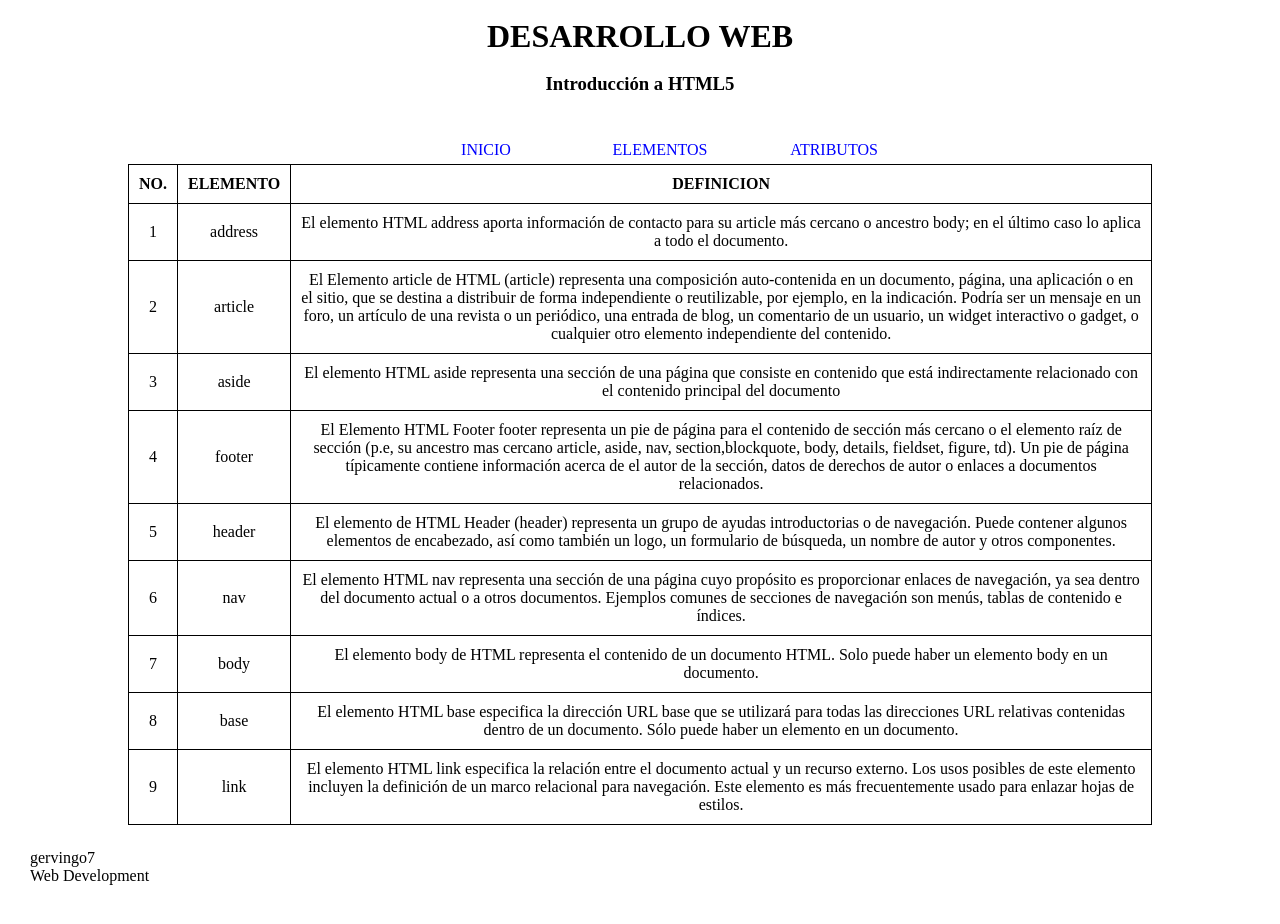
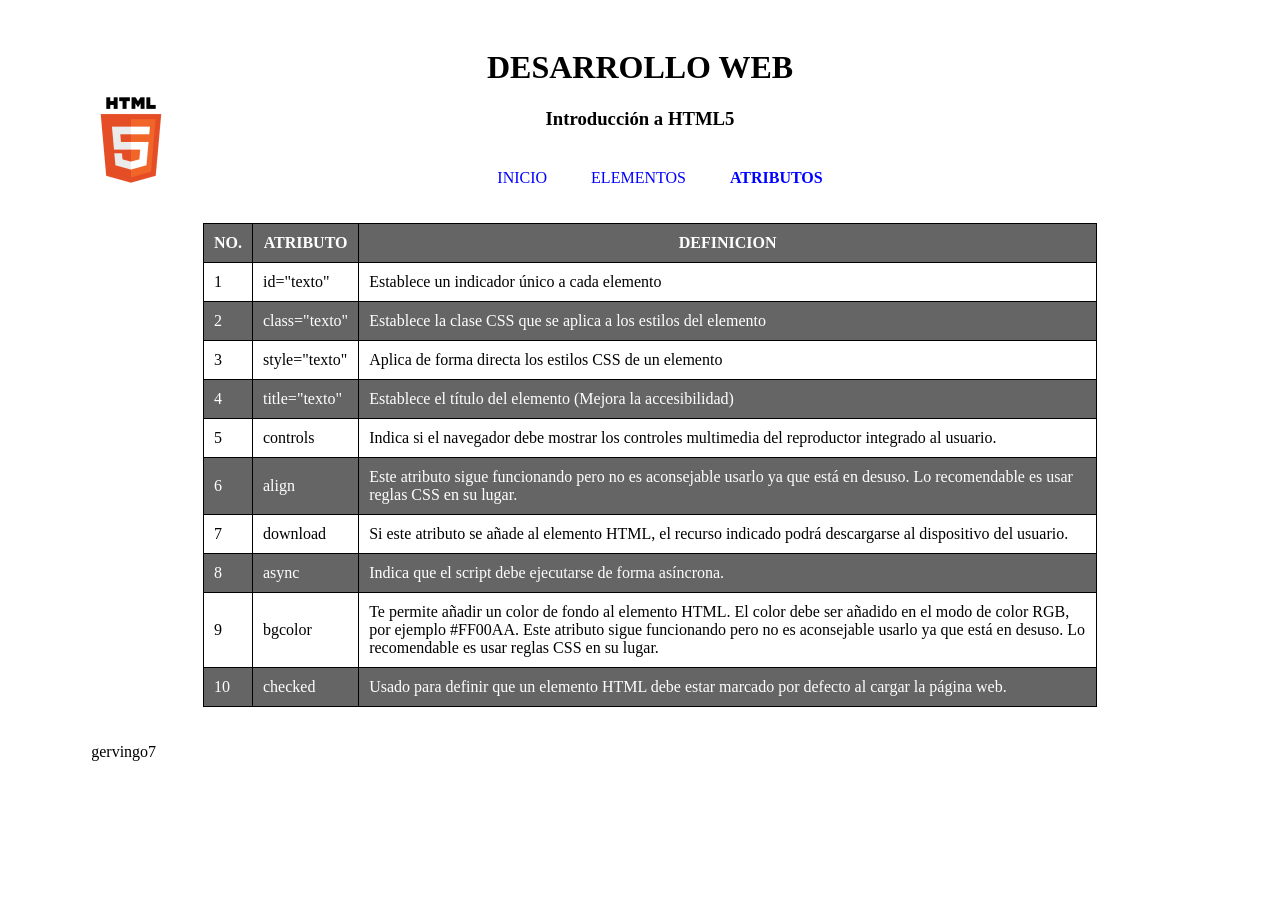
Before and after one commit to gervingo7/gervingo7.github.io, a plain HTML site: page atributos.html in a window 1280 px wide. After the commit the page ends 805 px from the top, so only its background shows below. Drawn offline with Linux system fonts and the light colour scheme.

Commit message:
Add files via upload

```diff
--- a/atributos.html
+++ b/atributos.html
@@ -8,89 +8,89 @@
     <link rel="stylesheet" href="diseño.css" type="text/css"/>
 </head>
 <body>
-    <br>
-    <h1><Center>DESARROLLO WEB</Center></h1>
-    <br>
-    <h3><center>Introducción a HTML5</center></h3>
+    <div class="contenedor">
+        <header>
+            <div class="logo">
+                <img src="html5.png" alt="">
+            </div>
+            <div>
+                <h1>DESARROLLO WEB</h1>
+                <h3>Introducción a HTML5</h3>
+            </div>
+        </header>
 <nav>
     <ul>
-           <br>
-           <br>
         <li><a href="index.html">INICIO</a></li>
         <li><a href="elementos.html">ELEMENTOS</a></li>
-           <li><a href="atributos.html">ATRIBUTOS</a></li>
+        <li><b><a href="atributos.html">ATRIBUTOS</a></b></li>
     </ul>
 </nav>
-   <main class="main">
-    <table style="width: 80%;">
+
+<section class="mainA">
+    <table>
         <tr>
             <th>NO.</th>
-            <th>ELEMENTO</th>
+            <th>ATRIBUTO</th>
             <th>DEFINICION</th>
         </tr>
         <tr>
             <td>1</td>
-            <td>address</td>
-            <td>El elemento HTML address aporta información de contacto para su article más cercano o ancestro body;
-                en el último caso lo aplica a todo el documento.</td>
+            <td>id="texto"</td>
+            <td>Establece un indicador único a cada elemento</td>
         </tr>
         <tr>
             <td>2</td>
-            <td>article</td>
-            <td>El Elemento article de HTML (article) representa una composición auto-contenida en un documento, página,
-                una aplicación o en el sitio, que se destina a distribuir de forma independiente o reutilizable, por ejemplo,
-                en la indicación. Podría ser un mensaje en un foro, un artículo de una revista o un periódico, una entrada de blog,
-                un comentario de un usuario, un widget interactivo o gadget, o cualquier otro elemento independiente del contenido. </td>
+            <td>class="texto"</td>
+            <td>Establece la clase CSS que se aplica a los estilos del elemento </td>
         </tr>
         <tr>
             <td>3</td>
-            <td>aside</td>
-            <td>El elemento HTML aside representa una sección de una página que consiste en contenido que está indirectamente relacionado
-                 con el contenido principal del documento </td>
+            <td>style="texto"</td>
+            <td>Aplica de forma directa los estilos CSS de un elemento </td>
         </tr>
         <tr>
             <td>4</td>
-            <td>footer</td>
-            <td>El Elemento HTML Footer footer representa un pie de página para el contenido de sección más cercano o el elemento raíz de
-                sección (p.e, su ancestro mas cercano article, aside, nav, section,blockquote, body, details, fieldset, figure, td). Un pie
-                de página típicamente contiene información acerca de el autor de la sección, datos de derechos de autor o enlaces a documentos relacionados.</td>
+            <td>title="texto"</td>
+            <td>Establece el título del elemento (Mejora la accesibilidad)</td>
         </tr>
         <tr>
             <td>5</td>
-            <td>header</td>
-            <td>El elemento de HTML Header (header) representa un grupo de ayudas introductorias o de navegación. Puede contener algunos elementos de encabezado,
-                así como también un logo, un formulario de búsqueda, un nombre de autor y otros componentes. </td>
+            <td>controls</td>
+            <td>Indica si el navegador debe mostrar los controles multimedia del reproductor integrado al usuario. </td>
         </tr>
         <tr>
             <td>6</td>
-            <td>nav</td>
-            <td>El elemento HTML nav representa una sección de una página cuyo propósito es proporcionar enlaces de navegación, ya sea dentro del documento actual o
-                a otros documentos. Ejemplos comunes de secciones de navegación son menús, tablas de contenido e índices. </td>
+            <td>align</td>
+            <td>Este atributo sigue funcionando pero no es aconsejable usarlo ya que está en desuso. Lo recomendable es usar reglas CSS en su lugar. </td>
         </tr>
         <tr>
             <td>7</td>
-            <td>body</td>
-            <td>El elemento body de HTML representa el contenido de un documento HTML. Solo puede haber un elemento body en un documento.</td>
+            <td>download</td>
+            <td>Si este atributo se añade al elemento HTML, el recurso indicado podrá descargarse al dispositivo del usuario.</td>
         </tr>
         <tr>
-        <tr>
             <td>8</td>
-            <td>base</td>
-            <td>El elemento HTML base especifica la dirección URL base que se utilizará para todas las direcciones URL relativas contenidas dentro de un documento.
-                 Sólo puede haber un elemento en un documento.  </td>
+            <td>async</td>
+            <td>Indica que el script debe ejecutarse de forma asíncrona. </td>
         </tr>
         <tr>
             <td>9</td>
-            <td>link</td>
-            <td>El elemento HTML link especifica la relación entre el documento actual y un recurso externo. Los usos posibles de este elemento incluyen la definición
-                de un marco relacional para navegación. Este elemento es más frecuentemente usado para enlazar hojas de estilos.  </td>
+            <td>bgcolor</td>
+            <td>Te permite añadir un color de fondo al elemento HTML. El color debe ser añadido en el modo de color RGB, por ejemplo #FF00AA.
+                Este atributo sigue funcionando pero no es aconsejable usarlo ya que está en desuso. Lo recomendable es usar reglas CSS en su lugar. </td>
+        </tr>
+        <tr>
+            <td>10</td>
+            <td>checked</td>
+            <td>Usado para definir que un elemento HTML debe estar marcado por defecto al cargar la página web. </td>
         </tr>
     </table>
 
-   </main>
+
+</section>
     <footer class="footer">
         <p>gervingo7</p>
-       <p>Web Development</p>
     </footer>
+</div>
    </body>
 </html>
--- a/diseño.css
+++ b/diseño.css
@@ -1,19 +1,39 @@
-*{
 
-    margin: 0;
+body{
+    background-color: white;
+}
+.contenedor{
+    width: 100%;
+    margin: 0 auto;
+    max-width: 90%;
+    overflow: hidden;
 }
 .header{
+    display: flex;
+    padding: 10px;
+    box-sizing: border-box;
+}
+header h1, h3{
     width: 100%;
-    height: 100px;
-
+    text-align: center;
+}
+.logo{
+   display: flex;
+   padding: 10px;
+}
+.logo img{
+    position:absolute;
+    top: 90px;
+    width: 100px;
 }
 .nav{
     width: 100%;
-    height: 100px;
+    align-items: center;
 }
 nav ul{
+    text-align: center;
     list-style-type: none;
-    text-align: center;
+    box-sizing: border-box;
 }
 nav li{
     display: inline-flex;
@@ -21,52 +41,85 @@ nav li{
 nav a{
     text-decoration: none;
     color: blue;
-    padding: 10px;
-    width: 150px;
+    padding: 20px;
+}
+
+/**Pseudo-clase**/
+nav a:hover{
+    color: black;
 }
 .main{
+    width: 80%;
+    float: left;
+    box-sizing: border-box;
+    padding: 20px;
+}
+.mainE{
     width: 100%;
-    display: flex;
-    height: calc(100vh - 150px);
-    justify-content: center;
+    float: left;
+    padding-inline-start: 20px;
+    box-sizing: border-box;
     align-items: center;
 }
-.section{
-    width: 70%;
-    height: 90%;
-    padding: 30px;
+.mainA{
+    width: 100%;
+    float: left;
+    padding-inline-start: 20px;
+    box-sizing: border-box;
+    align-items: center;
 }
 .aside{
-    width: 25%;
-    height: 100%;
+    width: 20%;
     color: black;
+    box-sizing: border-box;
+    padding: 20px;
+    float: left;
 }
 .aside a{
     text-align: center;
     display: block;
     color: blue;
     text-decoration: none;
-    co
+    padding: 15px;
+
 }
 .footer{
-    width: 90%;
-    height: 100px;
+    width: 100%;
     padding: 30px;
+    box-sizing: border-box;
+    padding: 20px;
+    float: left;
 }
 table{
-    border: 1px solid black;
-    border-collapse: collapse;
-    padding: 40px;
+    width: 80%;
+    margin: auto;
 }
-th{
+table, th, td{
     border: 1px solid black;
     border-collapse: collapse;
     padding: 10px;
-    text-align: center;
+    align-items: center;
 }
-td{
-    border: 1px solid black;
-    border-collapse: collapse;
-    padding: 10px;
-    text-align: center;
+
+/**pseudo-clases**/
+tr:nth-child(odd){
+    background-color: black;
+    opacity: 60%;
+    color: white;
 }
+
+
+
+/**Media Query**/
+@media screen and (max-width: 800px){
+
+    .main{
+        width: 100%;
+    }
+    .aside{
+        width: 100%;
+    }
+    .logo img{
+        width: 50px;
+    }
+}
```
Also changed, not shown: elementos.html (+46 -35 lines), index.html (+23 -26 lines), html5.png (added). Lines whose indentation alone changed are shown as unchanged.
